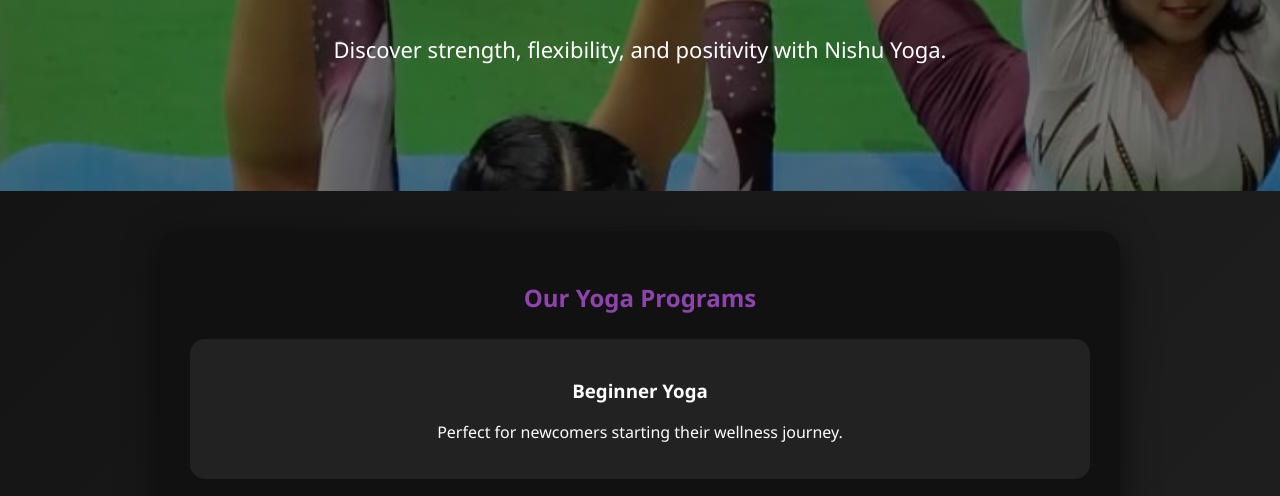
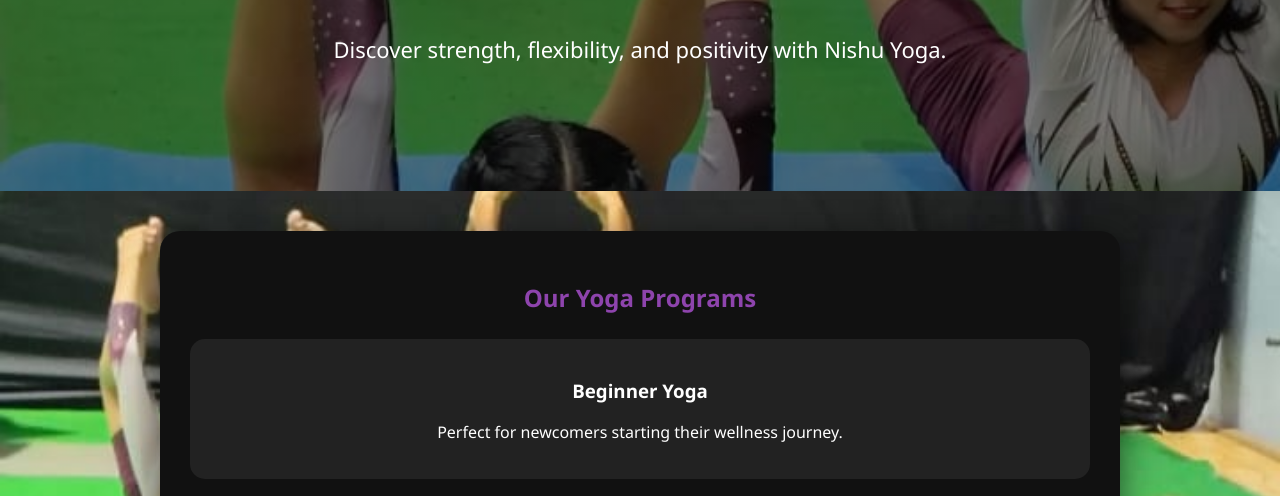
Before and after one commit to Nishu177/yogaproject, a website: page nisha/join-classes.html in a window 1280 px wide. Shown: the part 269-765 px from the top of the page. Drawn offline with Linux system fonts and the light colour scheme.

Commit message:
Update join-classes.html

```diff
--- a/nisha/join-classes.html
+++ b/nisha/join-classes.html
@@ -12,6 +12,13 @@
   background: linear-gradient(135deg, #111, #222);
   color: #fff;
   margin: 0;
+  background-image: url('dhnurteam.jpg'); /* image path */
+  background-size: cover;           /* पूरे page को cover करे */
+  background-position: center;      /* image center में रहे */
+  background-repeat: no-repeat;     /* image repeat न हो */
+  background-attachment: fixed;     /* scroll करते समय image fixed रहे */
+
+
 }
 
 /* NAVBAR */
```
